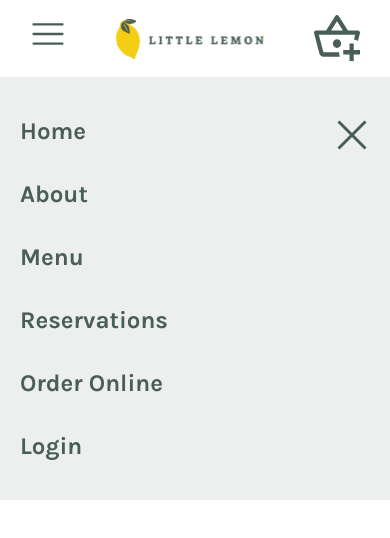
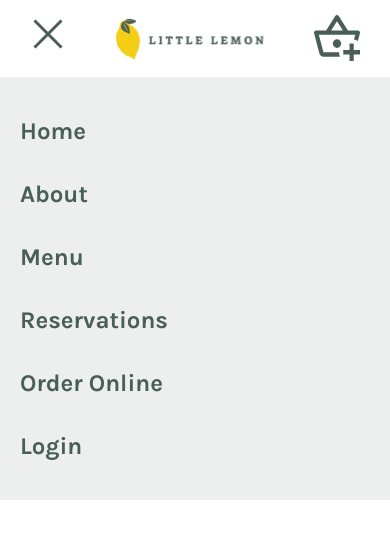
Before and after one commit to Molnar-Zoltan/little-lemon-reserve-a-table, a React (Vite) app: page / in a window 390 px wide. Both pictures are taken after a click on the link 48 px from the left and 40 px from the top of the page. Shown: the top 538 px of the page. Built offline with nearby package versions, Linux system fonts and the light colour scheme.

Commit message:
Add Mobile Menu functionality

```diff
--- /dev/null
+++ b/src/components/HamburgerButton/HamburgerButton.css
@@ -0,0 +1,7 @@
+.hamburger-button {
+    cursor: pointer;
+
+    &:hover, &:active {
+        color: var(--color-primary-two);
+    }
+}
--- /dev/null
+++ b/src/components/HamburgerButton/HamburgerButton.jsx
@@ -0,0 +1,15 @@
+import { RxHamburgerMenu } from "react-icons/rx";
+import { GrClose } from "react-icons/gr";
+import './HamburgerButton.css';
+
+const HamburgerButton = ({isMenuOpen, setIsMenuOpen}) => {
+
+    return (
+        <a onClick={() => setIsMenuOpen(!isMenuOpen)}>
+            <RxHamburgerMenu className={`${isMenuOpen ? 'hidden' : 'hamburger-button'}`} />
+            <GrClose className={`${isMenuOpen ? 'hamburger-button' : 'hidden'}`} />
+        </a>
+    );
+}
+
+export default HamburgerButton;
--- a/src/components/Header/Header.css
+++ b/src/components/Header/Header.css
@@ -1,6 +1,15 @@
 .header-container {
     display: flex;
-    justify-content: space-between;
+
+    @media (min-width: 1025px) {
+        justify-content: center;
+        gap: 2.5rem;
+    }
+
+    @media (max-width: 1024px) {
+        justify-content: space-between;
+    }
+
     align-items: center;
     padding: 1.5rem 3rem;
 }
@@ -30,12 +39,4 @@
     color: var(--color-primary-one);
     font-size: var(--font-size-4xl);
 
-    & .hamburger-button {
-        cursor: pointer;
-
-        &:hover, &:active {
-            color: var(--color-primary-two);
-        }
-    }
-
 }
--- a/src/components/Header/Header.jsx
+++ b/src/components/Header/Header.jsx
@@ -1,17 +1,23 @@
+import { useState } from 'react';
 import Logo from '../../assets/icons/Logo.svg';
 import Basket from '../../assets/icons/Basket.svg';
 import Nav from '../Nav/Nav';
 import NavMobile from '../NavMobile/NavMobile';
-import { RxHamburgerMenu } from "react-icons/rx";
+import HamburgerButton from '../HamburgerButton/HamburgerButton';
 import './Header.css';
 
 const Header = () => {
+
+    const [isMenuOpen, setIsMenuOpen] = useState(false); // State to manage the mobile menu open/close
+
+
+
     return (
         <>
             <header className='header'>
                 <div className='header-container'>
                     <div className='hidden mobile hamburger-icon'>
-                        <a className='hamburger-button'><RxHamburgerMenu /></a>
+                        <HamburgerButton isMenuOpen={isMenuOpen} setIsMenuOpen={setIsMenuOpen} />
                     </div>
                     <img src={Logo} alt="Logo" className="logo" />
                     <div className='hidden desktop'>
@@ -20,7 +26,7 @@ const Header = () => {
                     <img src={Basket} alt="Basket" className='basket' />
                 </div>
 
-                <div className='hidden mobile'>
+                <div className={`hidden ${isMenuOpen && ' mobile'}`}>
                     <NavMobile />
                 </div>
             </header>
--- a/src/components/Nav/Nav.css
+++ b/src/components/Nav/Nav.css
@@ -13,7 +13,7 @@
 
 
                 &:hover, &:active {
-                    color: var(--color-highlight-one);
+                    color: var(--color-background);
                     background-color: var(--color-primary-one);
                     border-radius: 2.5rem;
                 }
--- a/src/components/NavMobile/NavMobile.css
+++ b/src/components/NavMobile/NavMobile.css
@@ -3,8 +3,6 @@
     background-color: var(--color-highlight-one);
     display: flex;
     justify-content: space-between;
-
-
 
     & ul {
         display: flex;
@@ -33,22 +31,7 @@
         padding: 4rem 0;
     }
 
-    & .close-button-container {
-        display: flex;
-        flex-direction: column;
-        justify-content: flex-start;
-        margin-right: 2rem;
 
-        & .close-button {
-            font-size: var(--font-size-4xl);
-            color: var(--color-primary-one);
-            cursor: pointer;
 
-            &:hover, &:active {
-                color: var(--color-primary-two);
-            }
-        }
-
-    }
 
 }
--- a/src/components/NavMobile/NavMobile.jsx
+++ b/src/components/NavMobile/NavMobile.jsx
@@ -1,6 +1,6 @@
 
 import NavItems from '../NavItems';
-import { GrClose } from "react-icons/gr";
+
 import './NavMobile.css';
 
 
@@ -11,10 +11,6 @@ const NavMobile = () => {
         <>
             <nav className='nav-mobile'>
                 <NavItems />
-                <div className='close-button-container'>
-                    <a className='close-button'><GrClose /></a>
-                </div>
-
             </nav>
         </>
     );
--- a/src/index.css
+++ b/src/index.css
@@ -80,3 +80,14 @@ h1, h2, h3, h4, h5, h6 {
   font-family: 'MarkaziText', sans-serif;
   font-weight: var(--font-weight-medium);
 }
+
+/* Prevent accidental selections */
+img {
+  -webkit-user-select: none;
+  user-select: none;
+}
+
+ul {
+  -webkit-user-select: none;
+  user-select: none;
+}
```
